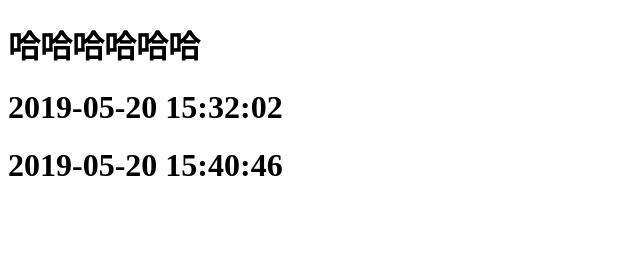
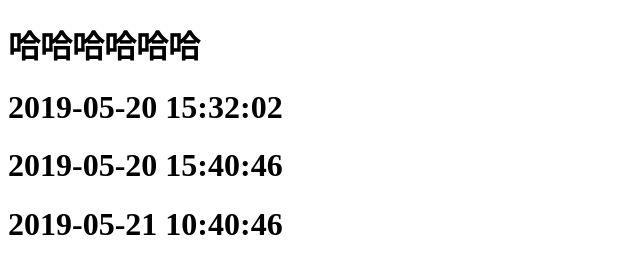
Before and after one commit to huanglou1994/test123, a plain HTML site: page index.html in a window 1280 px wide. Shown: the whole page, without its empty margins (0-640 px from the left). Drawn offline with Linux system fonts and the light colour scheme.

Commit message:
第五次

```diff
--- a/index.html
+++ b/index.html
@@ -16,5 +16,8 @@
     <h1>
         2019-05-20 15:40:46
     </h1>
+    <h1>
+        2019-05-21 10:40:46
+    </h1>
 </body>
 </html>
```
